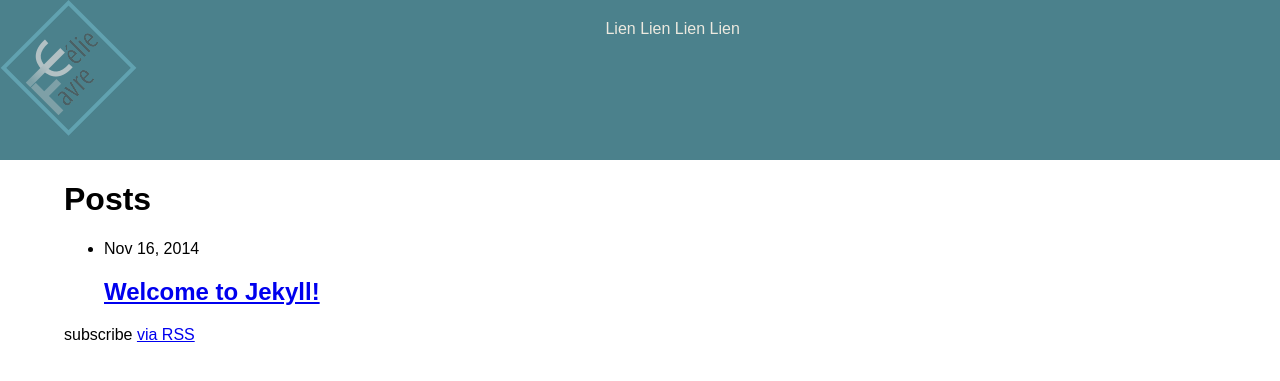
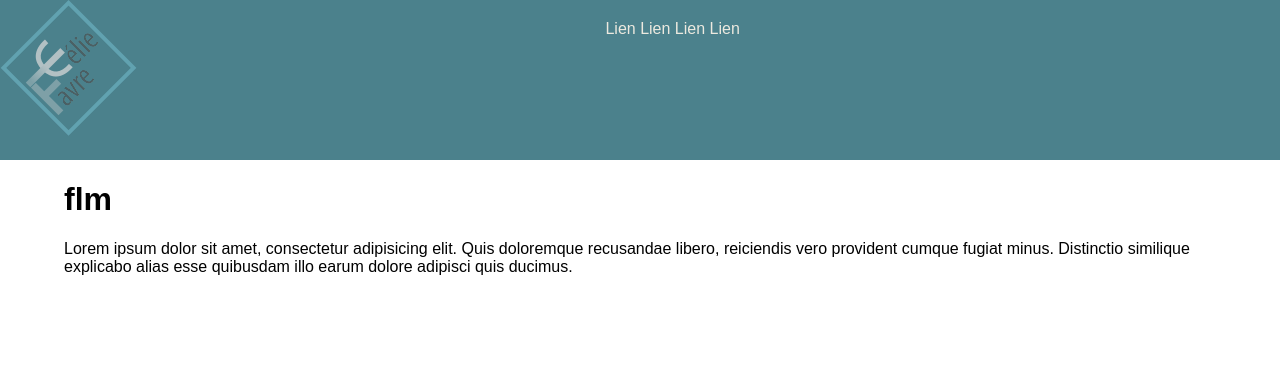
Before and after one commit to celiefavre/celiefavre.github.io, a Jekyll site: the page built from index.html, in a window 1280 px wide. Shown: the top 381 px of the page. Built offline with Jekyll 4.4.1, drawn with Linux system fonts in a browser that asks for light colours.

Commit message:
dummy content

```diff
--- a/index.html
+++ b/index.html
@@ -2,22 +2,5 @@
 layout: default
 ---
 
-<div class="home">
-
-  <h1 class="page-heading">Posts</h1>
-
-  <ul class="post-list">
-    {% for post in site.posts %}
-      <li>
-        <span class="post-meta">{{ post.date | date: "%b %-d, %Y" }}</span>
-
-        <h2>
-          <a class="post-link" href="{{ post.url | prepend: site.baseurl }}">{{ post.title }}</a>
-        </h2>
-      </li>
-    {% endfor %}
-  </ul>
-
-  <p class="rss-subscribe">subscribe <a href="{{ "/feed.xml" | prepend: site.baseurl }}">via RSS</a></p>
-
-</div>
+<h1>flm</h1>
+<p>Lorem ipsum dolor sit amet, consectetur adipisicing elit. Quis doloremque recusandae libero, reiciendis vero provident cumque fugiat minus. Distinctio similique explicabo alias esse quibusdam illo earum dolore adipisci quis ducimus.</p>
```
